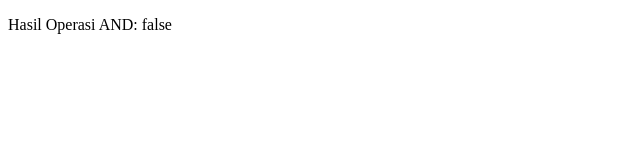
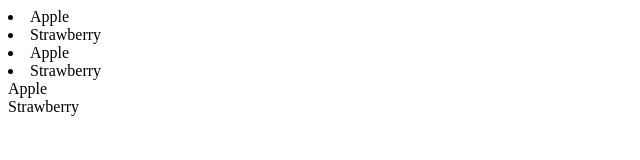
Before and after one commit to anigesan/JenQuKer, a plain HTML site: page testsalah1.html in a window 1280 px wide. Shown: the whole page, without its empty margins (0-640 px from the left). Drawn offline with Linux system fonts and the light colour scheme.

Commit message:
Update testsalah1.html

```diff
--- a/testsalah1.html
+++ b/testsalah1.html
@@ -3,14 +3,21 @@
 <head>
     <meta charset="UTF-8">
     <meta name="viewport" content="width=device-width, initial-scale=1.0">
-    <title>JavaScript Logic Example</title>
+    <title>HTML Example</title>
 </head>
 <body>
 
-<script>
-    var resultAnd = true && false; // Noncompliant: resultAnd == true
-    document.write("<p>Hasil Operasi AND: " + (resultAnd ? 'true' : 'false') + "</p>");
-</script>
+<!-- Noncompliant -->
+    <li>Apple</li>
+    <li>Strawberry</li>
+
+<!-- Noncompliant -->
+    <li>Apple</li>
+    <li>Strawberry</li>
+
+<!-- Noncompliant -->
+    <dt>Apple</dt>
+    <dt>Strawberry</dt>
 
 </body>
 </html>
```
